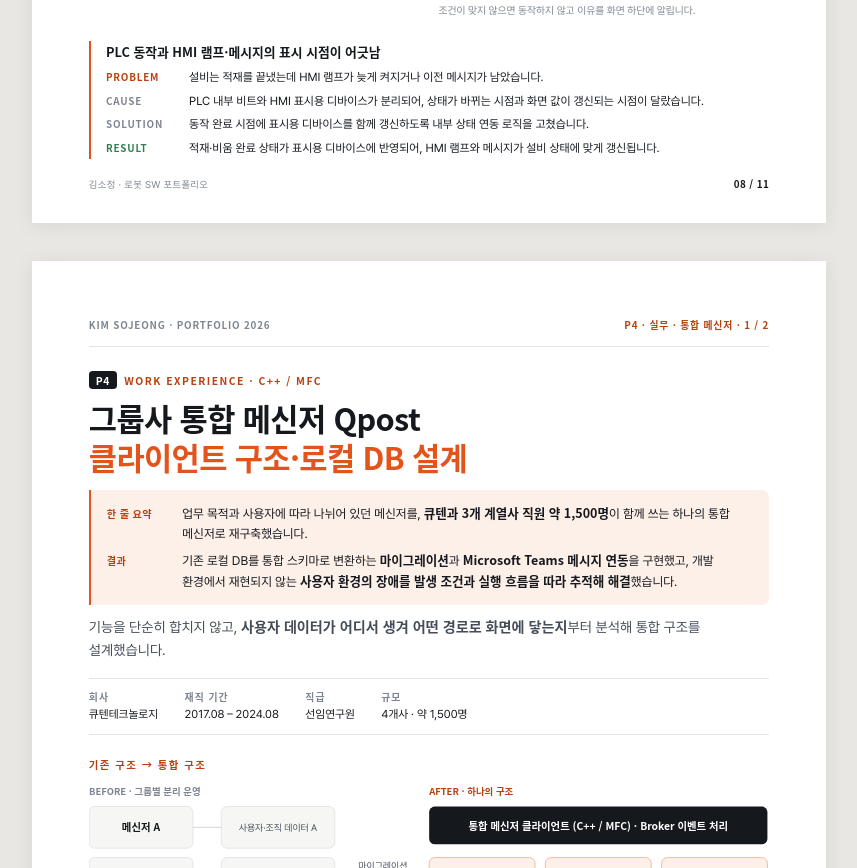
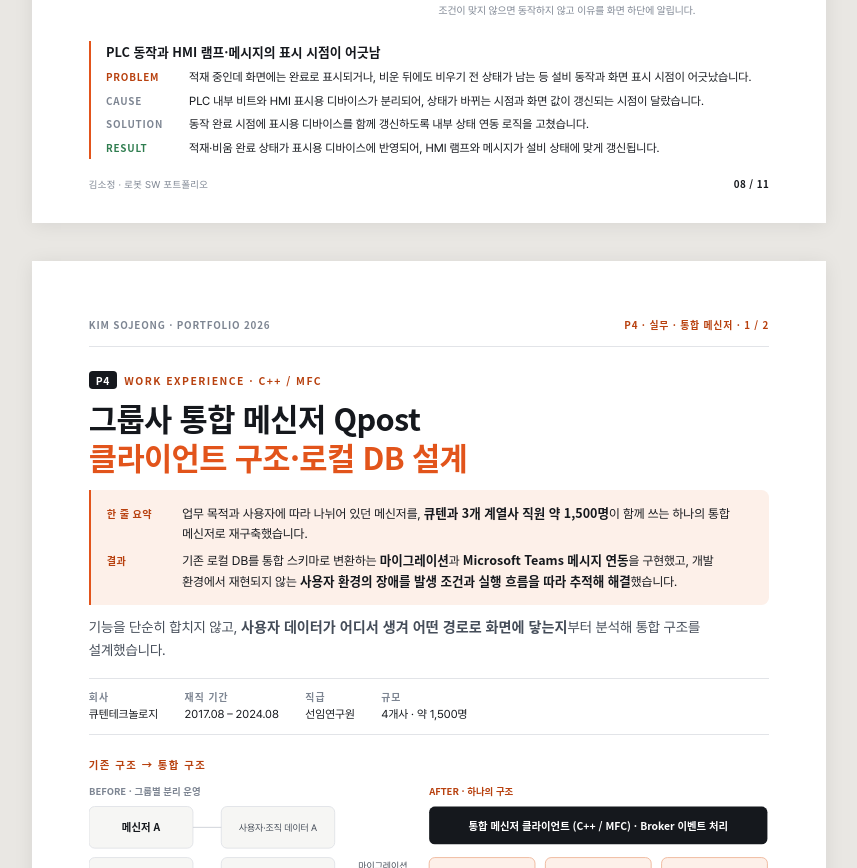
Before and after one commit to sojeong-grotto/sojeong-grotto.github.io, a plain HTML site: page print.html in a window 1280 px wide. Shown: the part 9100-9968 px from the top of the page, without its empty margins (211-1068 px from the left). Drawn offline with Linux system fonts and the light colour scheme; a web font is replaced by a local one.

Commit message:
P3 PROBLEM을 실제 상황에 맞게 수정

```diff
--- a/print.html
+++ b/print.html
@@ -514,7 +514,7 @@
   <div class="case mt3">
     <h4>PLC 동작과 HMI 램프·메시지의 표시 시점이 어긋남</h4>
     <dl class="psr">
-      <dt class="p">PROBLEM</dt><dd>설비는 적재를 끝냈는데 HMI 램프가 늦게 켜지거나 이전 메시지가 남았습니다.</dd>
+      <dt class="p">PROBLEM</dt><dd>적재 중인데 화면에는 완료로 표시되거나, 비운 뒤에도 비우기 전 상태가 남는 등 설비 동작과 화면 표시 시점이 어긋났습니다.</dd>
       <dt>CAUSE</dt><dd>PLC 내부 비트와 HMI 표시용 디바이스가 분리되어, 상태가 바뀌는 시점과 화면 값이 갱신되는 시점이 달랐습니다.</dd>
       <dt>SOLUTION</dt><dd>동작 완료 시점에 표시용 디바이스를 함께 갱신하도록 내부 상태 연동 로직을 고쳤습니다.</dd>
       <dt class="r">RESULT</dt><dd>적재·비움 완료 상태가 표시용 디바이스에 반영되어, HMI 램프와 메시지가 설비 상태에 맞게 갱신됩니다.</dd>
```
Also changed, not shown: index.html (+1 -1 lines), web.src.html (+1 -1 lines), 1 other file.
